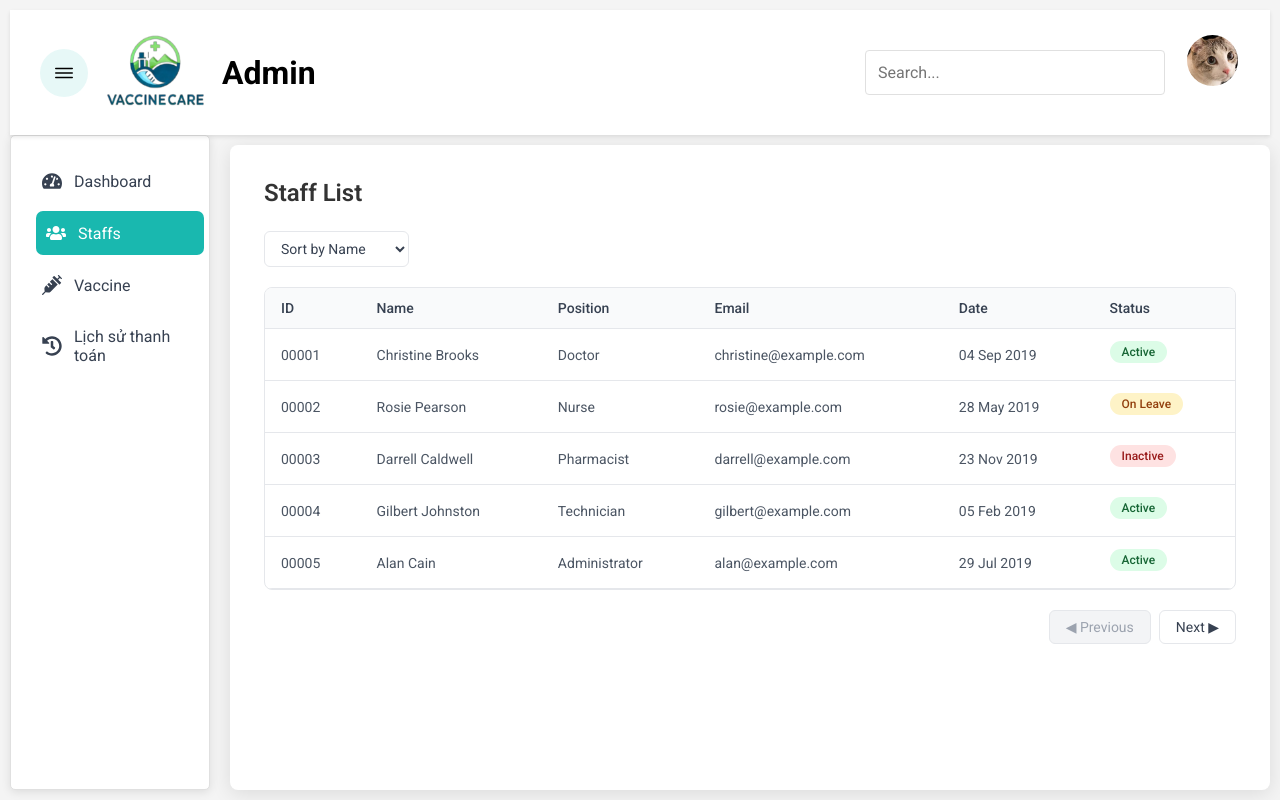
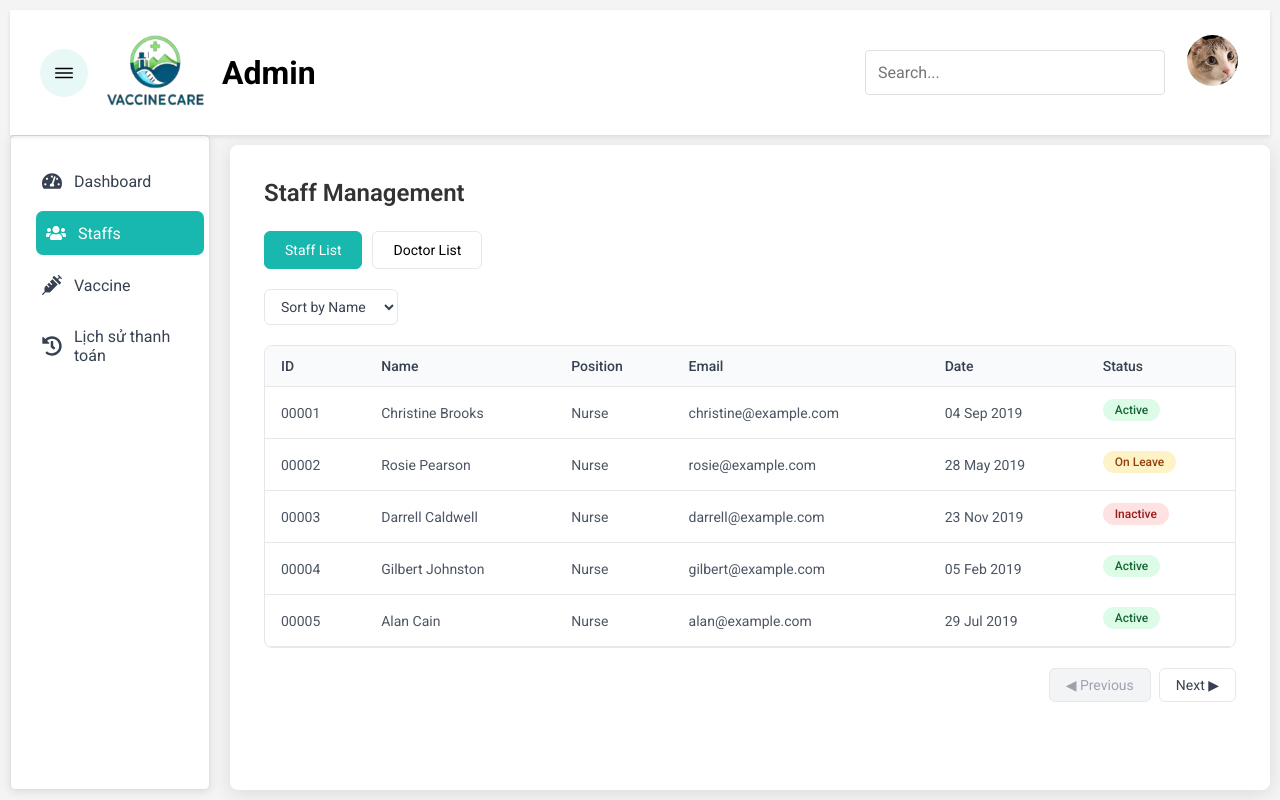
Before and after one commit to khangper/WDP391_VaccineCare, a React (Vite) app in the folder vaccine_care/: page /admin/staff in a window 1280 px wide. Built offline with nearby package versions, Linux system fonts and the light colour scheme; the HTML template or start-up script is replaced by a standard one.

Commit message:
tao service

```diff
--- a/vaccine_care/src/components/admin/dashboard/dashboard.jsx
+++ b/vaccine_care/src/components/admin/dashboard/dashboard.jsx
@@ -7,7 +7,7 @@ const Dashboard = () => {
     const stats = [
         { name: 'Total Patients', value: 1234, icon: <Users className="h-8 w-8" /> },
         { name: 'Appointments Today', value: 45, icon: <Calendar className="h-8 w-8" /> },
-        { name: 'Available Beds', value: 23, icon: <Bed className="h-8 w-8" /> },
+        { name: 'Total vaccines', value: 23, icon: <Bed className="h-8 w-8" /> },
         { name: 'Staff on Duty', value: 78, icon: <UserCheck className="h-8 w-8" /> },
     ];
 
--- a/vaccine_care/src/components/admin/staff/staff.css
+++ b/vaccine_care/src/components/admin/staff/staff.css
@@ -117,3 +117,29 @@
     color: #9ca3af;
     cursor: not-allowed;
 }
+
+.staff-tabs {
+    display: flex;
+    gap: 10px;
+    margin-bottom: 20px;
+}
+
+.tab-button {
+    padding: 10px 20px;
+    border: 1px solid #e5e7eb;
+    background-color: #ffffff;
+    border-radius: 6px;
+    cursor: pointer;
+    font-size: 14px;
+    transition: all 0.2s ease;
+}
+
+.tab-button.active {
+    background-color: var(--primary-colorVaccine);
+    color: white;
+    border-color: var(--primary-colorVaccine);
+}
+
+.tab-button:hover:not(.active) {
+    background-color: #f3f4f6;
+}
--- a/vaccine_care/src/components/admin/staff/staff.jsx
+++ b/vaccine_care/src/components/admin/staff/staff.jsx
@@ -2,38 +2,56 @@ import React, { useState } from 'react';
 import './staff.css';
 
 const Staff = () => {
-    const [staffMembers, setStaffMembers] = useState([
-        { id: '00001', name: 'Christine Brooks', position: 'Doctor', email: 'christine@example.com', date: '04 Sep 2019', status: 'Active' },
+    const [activeTab, setActiveTab] = useState('staff'); // 'staff' or 'doctor'
+    const [staffMembers] = useState([
+        { id: '00001', name: 'Christine Brooks', position: 'Nurse', email: 'christine@example.com', date: '04 Sep 2019', status: 'Active' },
         { id: '00002', name: 'Rosie Pearson', position: 'Nurse', email: 'rosie@example.com', date: '28 May 2019', status: 'On Leave' },
-        { id: '00003', name: 'Darrell Caldwell', position: 'Pharmacist', email: 'darrell@example.com', date: '23 Nov 2019', status: 'Inactive' },
-        { id: '00004', name: 'Gilbert Johnston', position: 'Technician', email: 'gilbert@example.com', date: '05 Feb 2019', status: 'Active' },
-        { id: '00005', name: 'Alan Cain', position: 'Administrator', email: 'alan@example.com', date: '29 Jul 2019', status: 'Active' },
-        { id: '00006', name: 'Sarah Wilson', position: 'Doctor', email: 'sarah@example.com', date: '15 Jan 2020', status: 'Active' },
-        { id: '00007', name: 'Michael Chen', position: 'Nurse', email: 'michael@example.com', date: '03 Mar 2020', status: 'On Leave' },
-        { id: '00008', name: 'Emma Thompson', position: 'Pharmacist', email: 'emma@example.com', date: '12 Apr 2020', status: 'Active' },
-        { id: '00009', name: 'James Rodriguez', position: 'Technician', email: 'james@example.com', date: '22 Jun 2020', status: 'Inactive' },
-        { id: '00010', name: 'Lisa Anderson', position: 'Administrator', email: 'lisa@example.com', date: '08 Aug 2020', status: 'Active' }
+        { id: '00003', name: 'Darrell Caldwell', position: 'Nurse', email: 'darrell@example.com', date: '23 Nov 2019', status: 'Inactive' },
+        { id: '00004', name: 'Gilbert Johnston', position: 'Nurse', email: 'gilbert@example.com', date: '05 Feb 2019', status: 'Active' },
+        { id: '00005', name: 'Alan Cain', position: 'Nurse', email: 'alan@example.com', date: '29 Jul 2019', status: 'Active' },
+        { id: '00006', name: 'Emily White', position: 'Receptionist', email: 'emily@example.com', date: '15 Aug 2019', status: 'Active' },
+        { id: '00007', name: 'John Smith', position: 'Technician', email: 'john@example.com', date: '10 Oct 2019', status: 'Active' },
+        { id: '00008', name: 'Maria Garcia', position: 'Nurse', email: 'maria@example.com', date: '12 Dec 2019', status: 'On Leave' },
+        { id: '00009', name: 'David Lee', position: 'Administrator', email: 'david@example.com', date: '20 Jan 2020', status: 'Active' },
+        { id: '00010', name: 'Sophie Turner', position: 'Nurse', email: 'sophie@example.com', date: '03 Mar 2020', status: 'Active' },
+        { id: '00011', name: 'Robert Johnson', position: 'Security', email: 'robert@example.com', date: '15 Apr 2020', status: 'Active' },
+        { id: '00012', name: 'Linda Chen', position: 'Pharmacist', email: 'linda@example.com', date: '22 May 2020', status: 'Active' },
+        { id: '00013', name: 'Michael Brown', position: 'Technician', email: 'michael@example.com', date: '30 Jun 2020', status: 'Inactive' },
+        { id: '00014', name: 'Sarah Davis', position: 'Nurse', email: 'sarah.d@example.com', date: '08 Jul 2020', status: 'Active' },
+        { id: '00015', name: 'Kevin Wilson', position: 'IT Support', email: 'kevin@example.com', date: '14 Aug 2020', status: 'Active' }
     ]);
+
+    const [doctors] = useState([
+        { id: 'D001', name: 'Dr. Sarah Wilson', specialization: 'Pediatrician', email: 'sarah@example.com', date: '15 Jan 2020', status: 'Active' },
+        { id: 'D002', name: 'Dr. Michael Chen', specialization: 'Cardiologist', email: 'michael@example.com', date: '03 Mar 2020', status: 'On Leave' },
+        { id: 'D003', name: 'Dr. Emma Thompson', specialization: 'Neurologist', email: 'emma@example.com', date: '12 Apr 2020', status: 'Active' },
+        { id: 'D004', name: 'Dr. James Rodriguez', specialization: 'Surgeon', email: 'james@example.com', date: '22 Jun 2020', status: 'Inactive' },
+        { id: 'D005', name: 'Dr. Lisa Anderson', specialization: 'Pediatrician', email: 'lisa@example.com', date: '08 Aug 2020', status: 'Active' },
+        { id: 'D006', name: 'Dr. William Taylor', specialization: 'Orthopedist', email: 'william@example.com', date: '14 Sep 2020', status: 'Active' },
+        { id: 'D007', name: 'Dr. Anna Martinez', specialization: 'Dermatologist', email: 'anna@example.com', date: '25 Oct 2020', status: 'Active' },
+        { id: 'D008', name: 'Dr. Robert Kim', specialization: 'Psychiatrist', email: 'robert@example.com', date: '30 Nov 2020', status: 'On Leave' },
+        { id: 'D009', name: 'Dr. Elizabeth Brown', specialization: 'Gynecologist', email: 'elizabeth@example.com', date: '05 Dec 2020', status: 'Active' },
+        { id: 'D010', name: 'Dr. David Clark', specialization: 'Urologist', email: 'david@example.com', date: '10 Jan 2021', status: 'Active' },
+        { id: 'D011', name: 'Dr. Maria Gonzalez', specialization: 'Oncologist', email: 'maria@example.com', date: '15 Feb 2021', status: 'Active' },
+        { id: 'D012', name: 'Dr. Thomas Wright', specialization: 'Neurologist', email: 'thomas@example.com', date: '20 Mar 2021', status: 'Active' },
+        { id: 'D013', name: 'Dr. Jennifer Lee', specialization: 'Pediatrician', email: 'jennifer@example.com', date: '25 Apr 2021', status: 'Inactive' },
+        { id: 'D014', name: 'Dr. Christopher White', specialization: 'Cardiologist', email: 'chris@example.com', date: '30 May 2021', status: 'Active' },
+        { id: 'D015', name: 'Dr. Patricia Moore', specialization: 'Endocrinologist', email: 'patricia@example.com', date: '05 Jun 2021', status: 'Active' }
+    ]);
+
     const [currentPage, setCurrentPage] = useState(1);
     const itemsPerPage = 5;
     const [sortOption, setSortOption] = useState('name');
 
     const handleSort = (option) => {
-        const sortedMembers = [...staffMembers].sort((a, b) => {
-            if (option === 'name') {
-                return a.name.localeCompare(b.name);
-            } else if (option === 'id') {
-                return a.id.localeCompare(b.id);
-            } else if (option === 'date') {
-                return new Date(a.date) - new Date(b.date);
-            } else if (option === 'position') {
-                return a.position.localeCompare(b.position);
-            } else if (option === 'status') {
-                return a.status.localeCompare(b.status);
-            }
+        const dataToSort = activeTab === 'staff' ? [...staffMembers] : [...doctors];
+        const sortedData = dataToSort.sort((a, b) => {
+            if (option === 'name') return a.name.localeCompare(b.name);
+            if (option === 'id') return a.id.localeCompare(b.id);
+            if (option === 'date') return new Date(a.date) - new Date(b.date);
+            if (option === 'status') return a.status.localeCompare(b.status);
             return 0;
         });
-        setStaffMembers(sortedMembers);
     };
 
     const handleSortChange = (event) => {
@@ -43,52 +61,69 @@ const Staff = () => {
 
     const handlePageChange = (direction) => {
         if (direction === 'next') {
-            setCurrentPage(prev => Math.min(prev + 1, Math.ceil(staffMembers.length / itemsPerPage)));
+            setCurrentPage(prev => Math.min(prev + 1, Math.ceil((activeTab === 'staff' ? staffMembers.length : doctors.length) / itemsPerPage)));
         } else {
             setCurrentPage(prev => Math.max(prev - 1, 1));
         }
     };
 
-    const indexOfLastMember = currentPage * itemsPerPage;
-    const indexOfFirstMember = indexOfLastMember - itemsPerPage;
-    const currentMembers = staffMembers.slice(indexOfFirstMember, indexOfLastMember);
+    const currentData = activeTab === 'staff' ? staffMembers : doctors;
+    const indexOfLastItem = currentPage * itemsPerPage;
+    const indexOfFirstItem = indexOfLastItem - itemsPerPage;
+    const currentItems = currentData.slice(indexOfFirstItem, indexOfLastItem);
 
     return (
         <div className="admin">
             <div className="staff-container">
-                <h1 className="staff-title">Staff List</h1>
+                <h1 className="staff-title">Staff Management</h1>
+
+                <div className="staff-tabs">
+                    <button
+                        className={`tab-button ${activeTab === 'staff' ? 'active' : ''}`}
+                        onClick={() => setActiveTab('staff')}
+                    >
+                        Staff List
+                    </button>
+                    <button
+                        className={`tab-button ${activeTab === 'doctor' ? 'active' : ''}`}
+                        onClick={() => setActiveTab('doctor')}
+                    >
+                        Doctor List
+                    </button>
+                </div>
+
                 <div className="top-bar">
                     <select value={sortOption} onChange={handleSortChange} className="sort-dropdown">
                         <option value="name">Sort by Name</option>
                         <option value="id">Sort by ID</option>
                         <option value="date">Sort by Date</option>
-                        <option value="position">Sort by Position</option>
                         <option value="status">Sort by Status</option>
                     </select>
                 </div>
+
                 <div className="table-container">
                     <table className="staff-table">
                         <thead>
                             <tr>
                                 <th>ID</th>
                                 <th>Name</th>
-                                <th>Position</th>
+                                <th>{activeTab === 'staff' ? 'Position' : 'Specialization'}</th>
                                 <th>Email</th>
                                 <th>Date</th>
                                 <th>Status</th>
                             </tr>
                         </thead>
                         <tbody>
-                            {currentMembers.map(member => (
-                                <tr key={member.id}>
-                                    <td>{member.id}</td>
-                                    <td>{member.name}</td>
-                                    <td>{member.position}</td>
-                                    <td>{member.email}</td>
-                                    <td>{member.date}</td>
+                            {currentItems.map(item => (
+                                <tr key={item.id}>
+                                    <td>{item.id}</td>
+                                    <td>{item.name}</td>
+                                    <td>{activeTab === 'staff' ? item.position : item.specialization}</td>
+                                    <td>{item.email}</td>
+                                    <td>{item.date}</td>
                                     <td>
-                                        <span className={`status ${member.status.toLowerCase().replace(' ', '')}`}>
-                                            {member.status}
+                                        <span className={`status ${item.status.toLowerCase().replace(' ', '')}`}>
+                                            {item.status}
                                         </span>
                                     </td>
                                 </tr>
@@ -96,6 +131,7 @@ const Staff = () => {
                         </tbody>
                     </table>
                 </div>
+
                 <div className="pagination">
                     <button
                         onClick={() => handlePageChange('prev')}
@@ -106,7 +142,7 @@ const Staff = () => {
                     </button>
                     <button
                         onClick={() => handlePageChange('next')}
-                        disabled={indexOfLastMember >= staffMembers.length}
+                        disabled={indexOfLastItem >= currentData.length}
                         className="nav-button"
                     >
                         Next ▶
```
Also changed, not shown: vaccine_care/src/services/api.js (added, +11 -0 lines).
